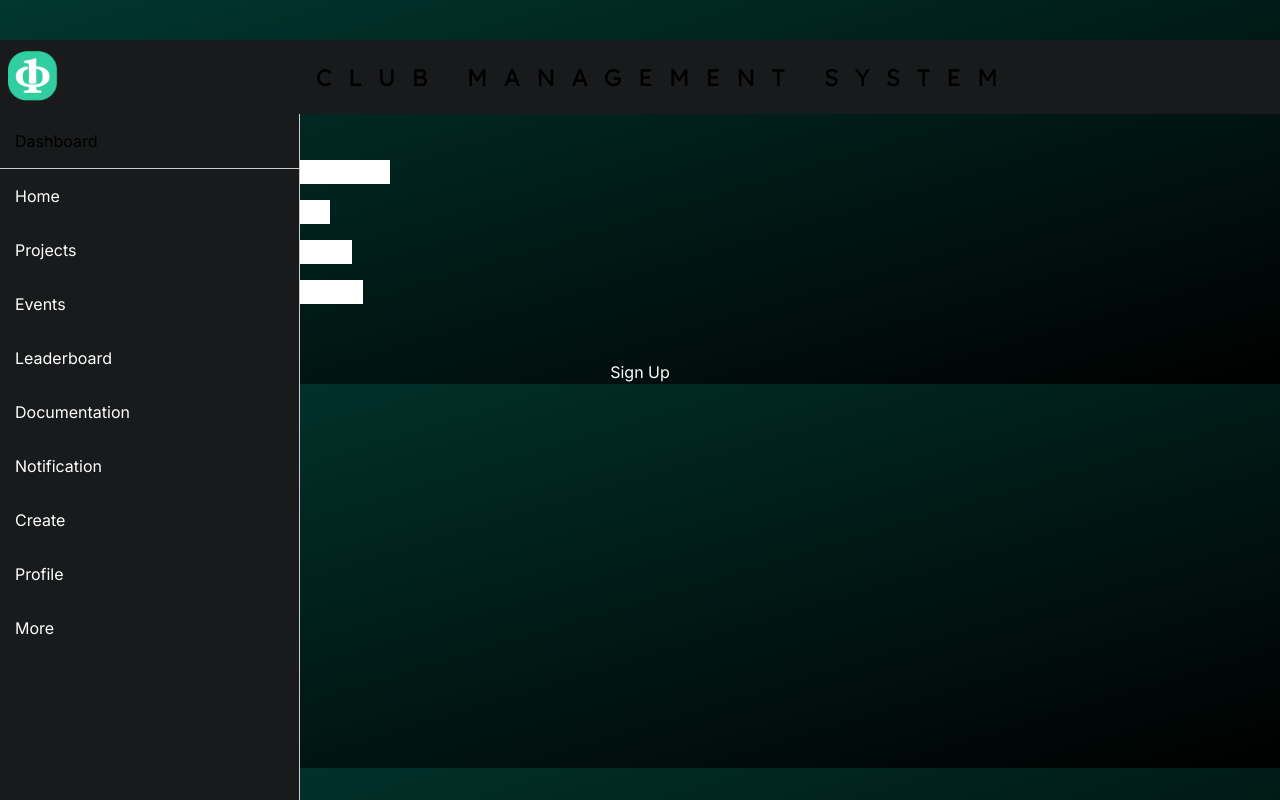
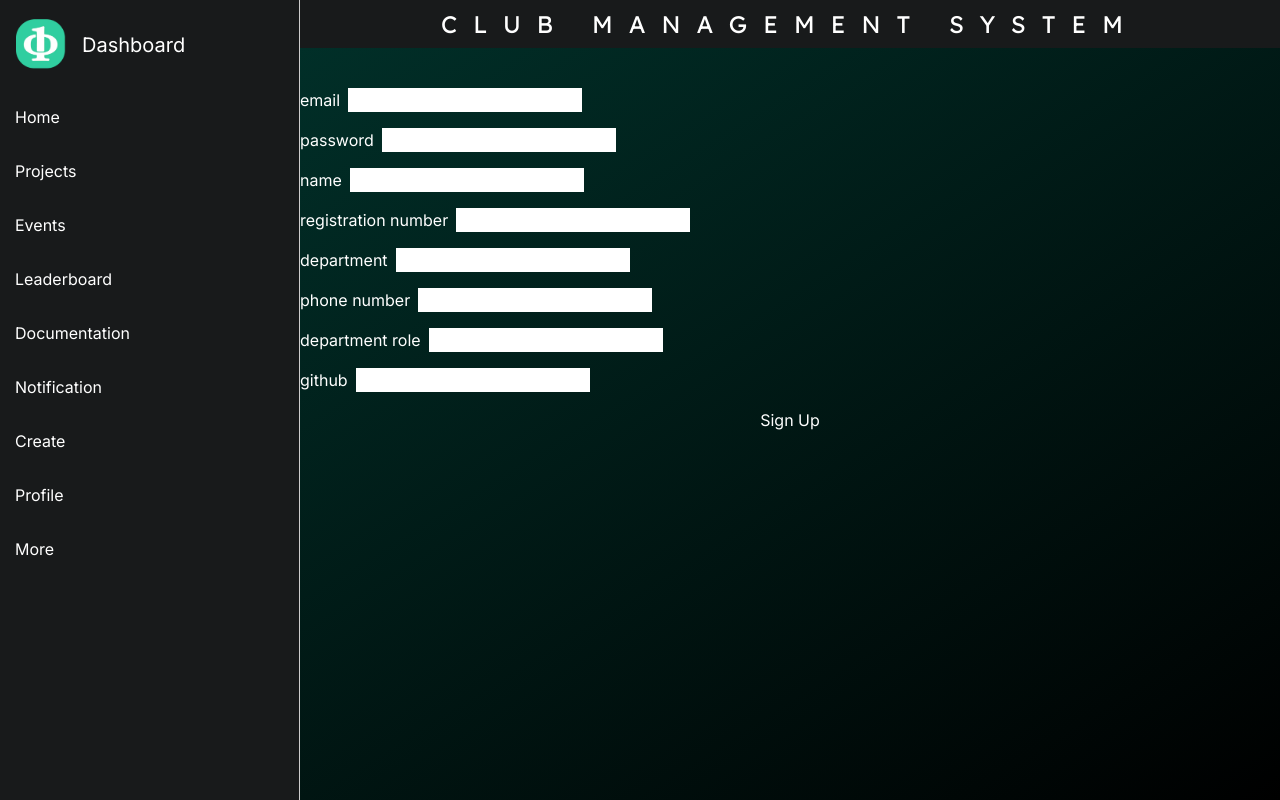
Before and after one commit to ComputerSocietyVITC/club-management-system, a Next.js app: page /auth/signup in a window 1280 px wide. Built offline with nearby package versions, Linux system fonts and the light colour scheme; no server answers.

Commit message:
fix: Layouts

```diff
--- a/src/app/layout.tsx
+++ b/src/app/layout.tsx
@@ -41,11 +41,11 @@
   return (
     <html lang="en">
       <body
-        className={`bg-gradient-to-br from-[#01372f] to-black ${inter.className}`}
+        className={`bg-gradient-to-br from-[#01372f] to-black ${inter.className} min-h-screen flex flex-col`}
       >
         <Header />
         <Dashboard />
-        {children}
+        <div className="ml-[300px]">{children}</div>
       </body>
     </html>
   );
--- a/src/components/dashboard.tsx
+++ b/src/components/dashboard.tsx
@@ -1,15 +1,17 @@
 import React from "react";
 import Link from "next/link";
 import styles from "@/styles/dashboard.module.css";
+import Image from "next/image";
 
 function Dashboard() {
   return (
     <>
       <div className={styles.container}>
-        <div className={[styles.dashItems, styles.item1].join(" ")}>
-          <h1>Dashboard</h1>
+        <div className="flex gap-4 w-full items-center p-4">
+          <Image src="/ieee-logo.webp" alt="logo" width={50} height={50} />
+          <h1 className="text-white text-xl">Dashboard</h1>
         </div>
-        <Link className={styles.links} href="/home">
+        <Link className={styles.links} href="/">
           <div className={styles.dashItems}>
             <h1>Home</h1>
           </div>
--- a/src/components/header.tsx
+++ b/src/components/header.tsx
@@ -7,8 +7,7 @@
 
 export default function Header() {
   return (
-    <section className="flex items-center p-2 bg-[#181A1B] fixed z-10 opacity-100 w-screen">
-      <Image src="/ieee-logo.webp" alt="logo" width={50} height={50} />
+    <section className="flex items-center p-2 bg-utility-background text-white ml-[300px]">
       <section
         className={`w-full text-2xl flex justify-center ${lexend.className} tracking-[1rem]`}
       >
--- a/src/styles/dashboard.module.css
+++ b/src/styles/dashboard.module.css
@@ -5,9 +5,8 @@
   justify-content: flex-start;
   height: 100vh;
   width: 300px;
-  margin-top: 74px;
+  position: fixed;
   border-right: 1px solid #ccc;
-  position: fixed;
   background-color: #181a1b;
 }
 
@@ -35,6 +34,7 @@
 
 .item1 {
   border-bottom: 1px solid #ccc;
+  color: #ccc;
 }
 
 @media screen and (max-width: 768px) {
--- a/tailwind.config.ts
+++ b/tailwind.config.ts
@@ -4,6 +4,9 @@
   content: ["./src/**/**/*.{js,ts,jsx,tsx,mdx}"],
   theme: {
     extend: {
+      colors: {
+        "utility-background": "#181A1B",
+      },
       backgroundImage: {
         "gradient-radial": "radial-gradient(var(--tw-gradient-stops))",
         "gradient-conic":
```
